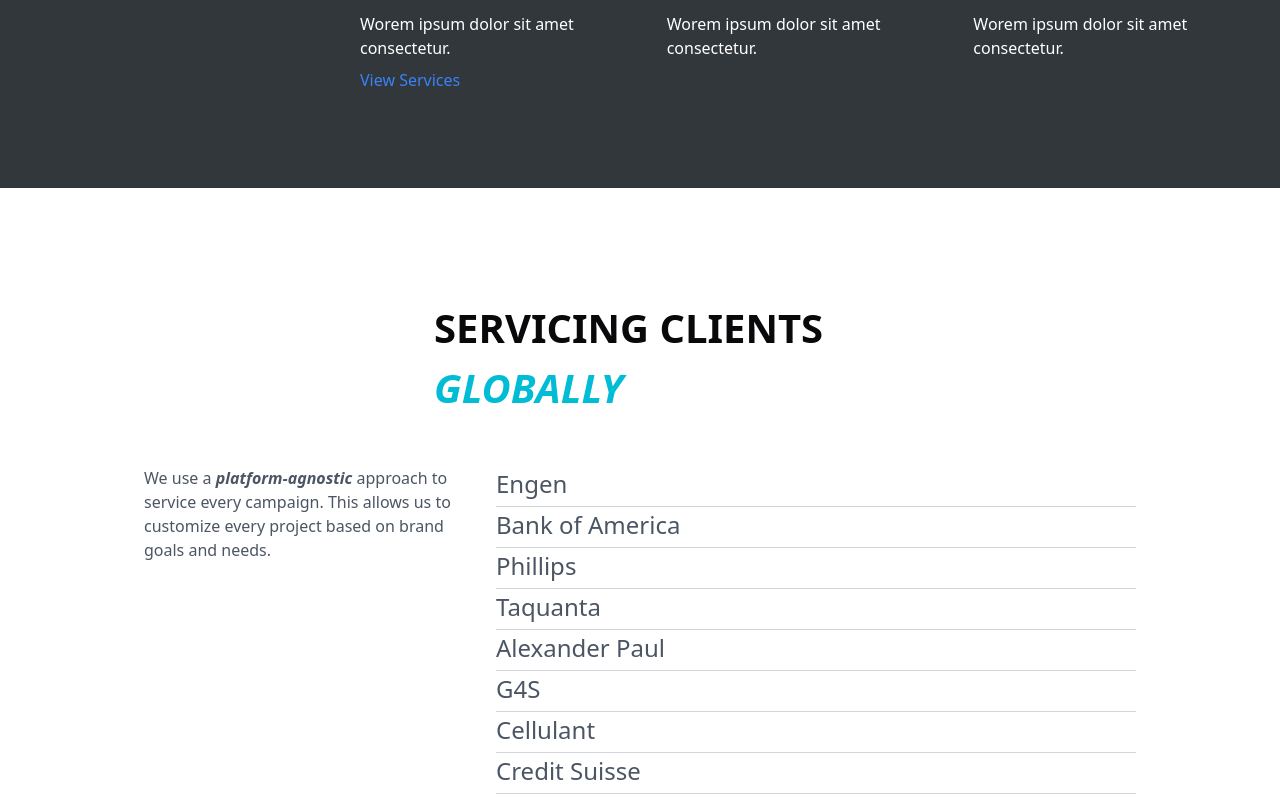
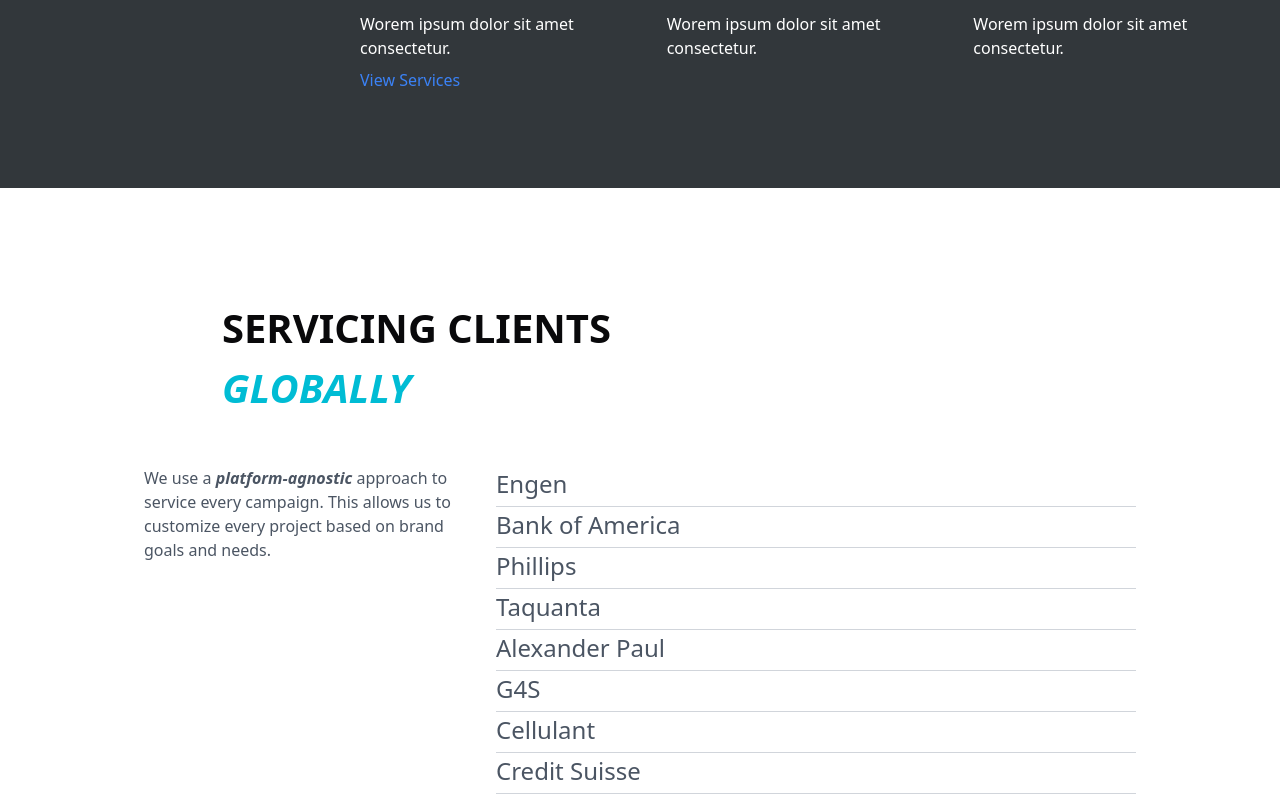
Before and after one commit to mohammad-mohamed/Modern-Day-Stratergy, a Next.js app: page / in a window 1280 px wide. Shown: the part 2679-3477 px from the top of the page. Built offline with nearby package versions, Linux system fonts and the light colour scheme.

Commit message:
fixed some errors

```diff
--- a/app/page.tsx
+++ b/app/page.tsx
@@ -169,7 +169,7 @@
         </ImpactSection>
       </GlobalTeamContainer>
 
-      <Container>
+<Container>
   {/* Title Container - Aligned with the left column */}
   <TitleContainer>
     <Titles>SERVICING CLIENTS</Titles>
@@ -484,7 +484,7 @@
 `;
 
 const TitleContainer = styled.div`
-  width: 33%; /* Aligns with the left column */
+  width: 67%; /* Aligns with the left column */
   text-align: left;
   margin-bottom: 2rem; /* Space between the title and content */
 `;
```
